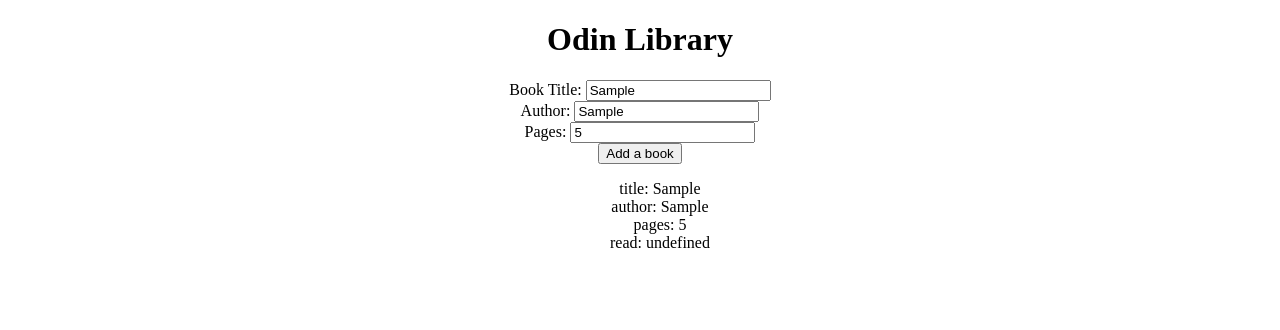
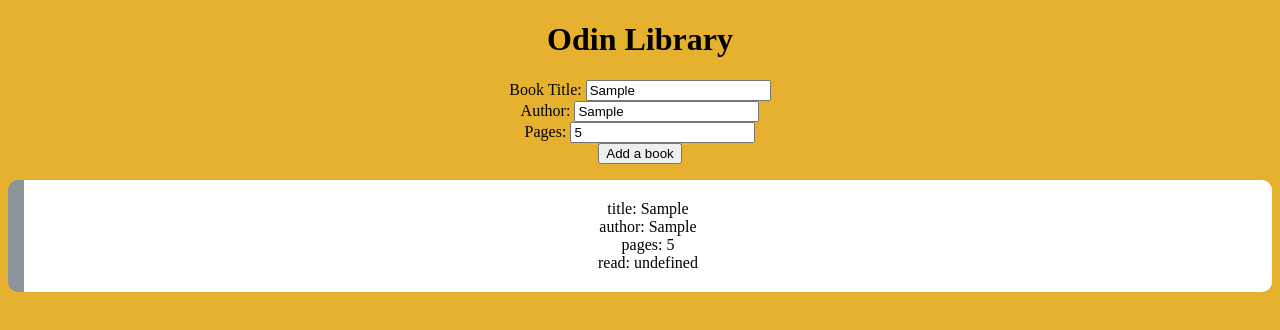
Before and after one commit to phoever23/Library, a plain HTML site: page index.html in a window 1280 px wide. Both pictures are taken after typing "Sample", "Sample", "5" into the empty fields and a click on the button "Add a book". Drawn offline with Linux system fonts and the light colour scheme.

Commit message:
add some style to the page

```diff
--- a/style.css
+++ b/style.css
@@ -1,7 +1,12 @@
 body {
     text-align: center;
+    background-color: #e6b12e;
 }
 
 ul {
     list-style-type: none;
+    padding: 20px 40px;
+    background-color: white;
+    border-radius: 10px;
+    border-left: #8c959a 1rem solid;
 }
```
